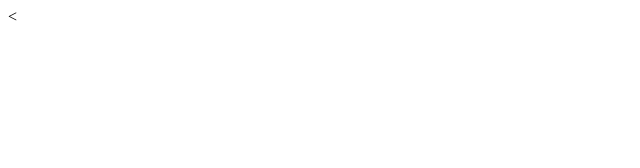
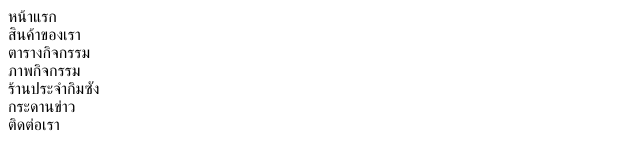
Before and after one commit to gammyp/MyWeb, a plain HTML site: page index.html in a window 1280 px wide. Shown: the whole page, without its empty margins (0-640 px from the left). Drawn offline with Linux system fonts and the light colour scheme.

Commit message:
Mocked nav bar , added style.js

```diff
--- a/index.html
+++ b/index.html
@@ -1,9 +1,33 @@
 <html>
     <head>
-        <<title>My Web</title>
+        <meta charset = "UTF-8">
+        <title>Gimsang</title>
+        <script src="src/script/style.js"></script>
     </head>
 
     <body>
-
+        <nav id = "headder">
+            <div class="active">
+                หน้าแรก
+            </div>
+            <div class="bar">
+                สินค้าของเรา
+            </div>
+            <div class="bar">
+                ตารางกิจกรรม
+            </div>
+            <div class="bar">
+                ภาพกิจกรรม
+            </div>
+            <div class="bar">
+                ร้านประจำกิมซัง
+            </div>
+            <div class="bar">
+                กระดานข่าว
+            </div>
+            <div class="bar">
+                ติดต่อเรา
+            </div>
+        </nav>
     </body>
 </html>
```
Also changed, not shown: src/script/style.js (added).
